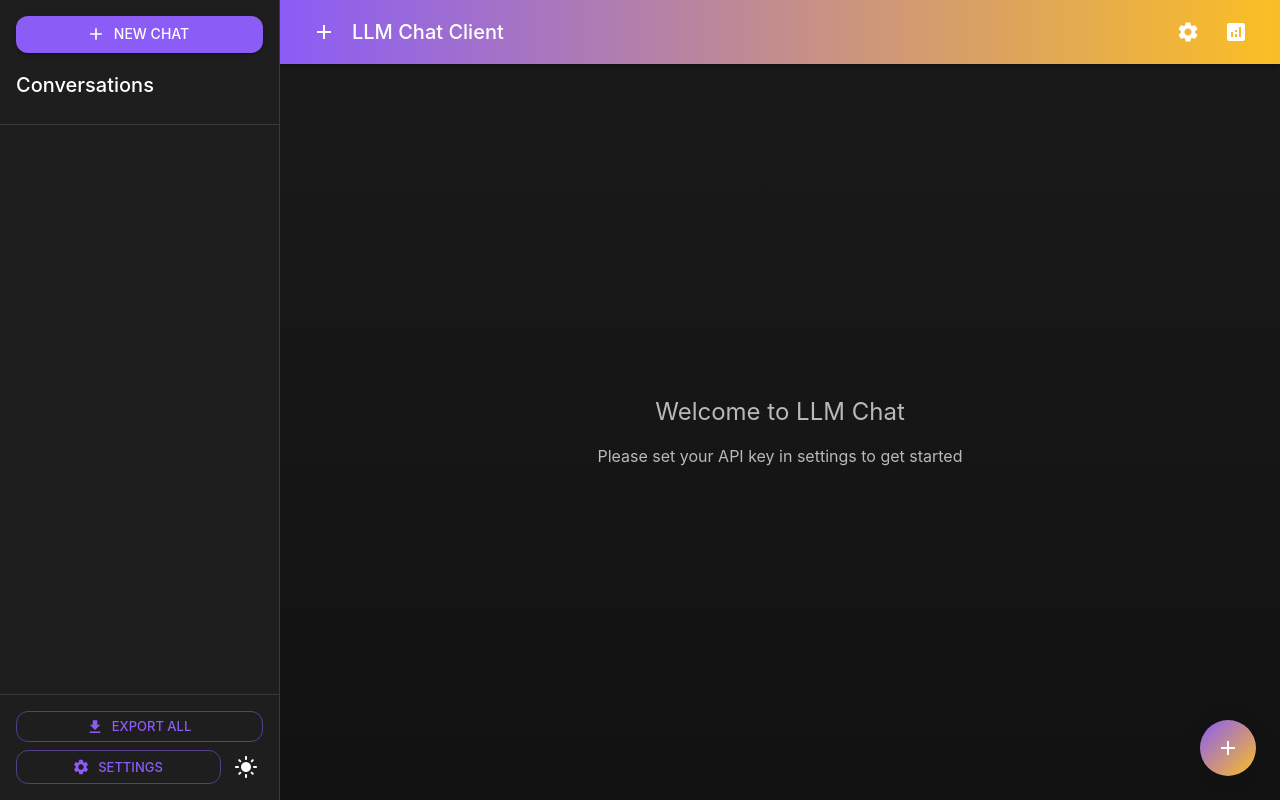
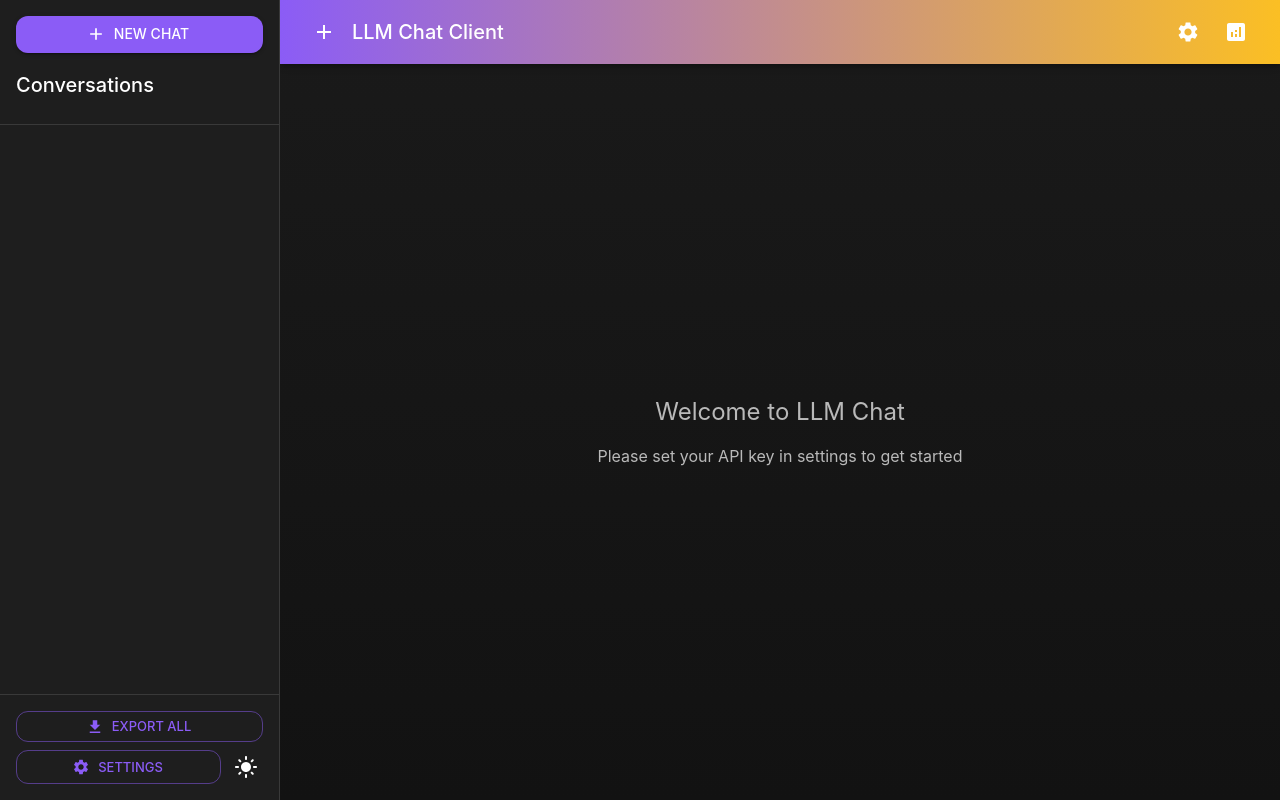
Before and after one commit to anayy09/llm-chat-client, a React (Vite) app: page / in a window 1280 px wide. Built offline with nearby package versions, Linux system fonts and the light colour scheme.

Commit message:
style: adjust padding in ChatWindow input and remove floating chat button in Home

```diff
--- a/src/components/ChatWindow.tsx
+++ b/src/components/ChatWindow.tsx
@@ -329,10 +329,11 @@ export const ChatWindow: React.FC = () => {
             placeholder="Send a message…"
             disabled={isLoading}
             variant="filled"
-            size="medium"
+            // size="medium"
             InputProps={{ disableUnderline: true }}
             sx={(theme) => ({
               '& .MuiFilledInput-root': {
+                padding: '8px 12px',
                 background:
                   theme.palette.mode === 'light'
                     ? 'linear-gradient(90deg, #fff 0%, #f3f4f6 100%)'
--- a/src/pages/Home.tsx
+++ b/src/pages/Home.tsx
@@ -5,7 +5,6 @@ import {
   Toolbar,
   Typography,
   IconButton,
-  Fab,
   useTheme,
 } from '@mui/material';
 import {
@@ -163,28 +162,6 @@ export const Home: React.FC = () => {
         open={rightSidebarOpen}
         onClose={() => dispatch(toggleRightSidebar())}
       />
-
-      {/* Floating new chat button */}
-      <Fab
-        color="primary"
-        aria-label="new chat"
-        onClick={() => dispatch(createChat({ model }))}
-        sx={(theme) => ({
-          position: 'fixed',
-          bottom: 24,
-          right: rightSidebarOpen ? 440 : 24,
-          zIndex: 1300,
-          background: `linear-gradient(135deg, ${theme.palette.primary.main} 0%, ${theme.palette.secondary.main} 100%)`,
-          color: theme.palette.primary.contrastText,
-          boxShadow: '0 4px 20px rgba(0,0,0,0.15)',
-          transition: 'transform 0.2s',
-          '&:hover': {
-            transform: 'scale(1.05)',
-          },
-        })}
-      >
-        <Add />
-      </Fab>
     </Box>
   );
 };
```
